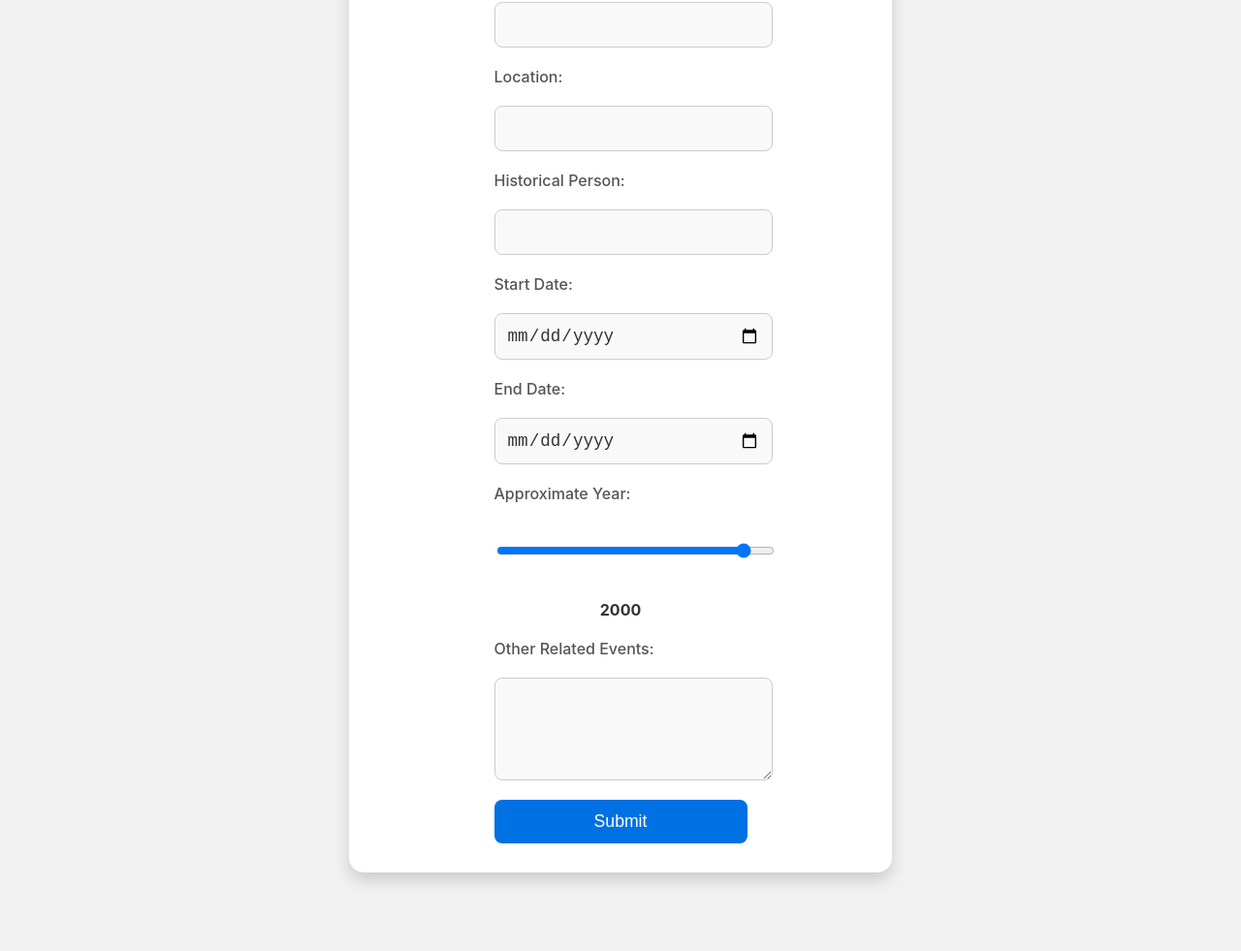
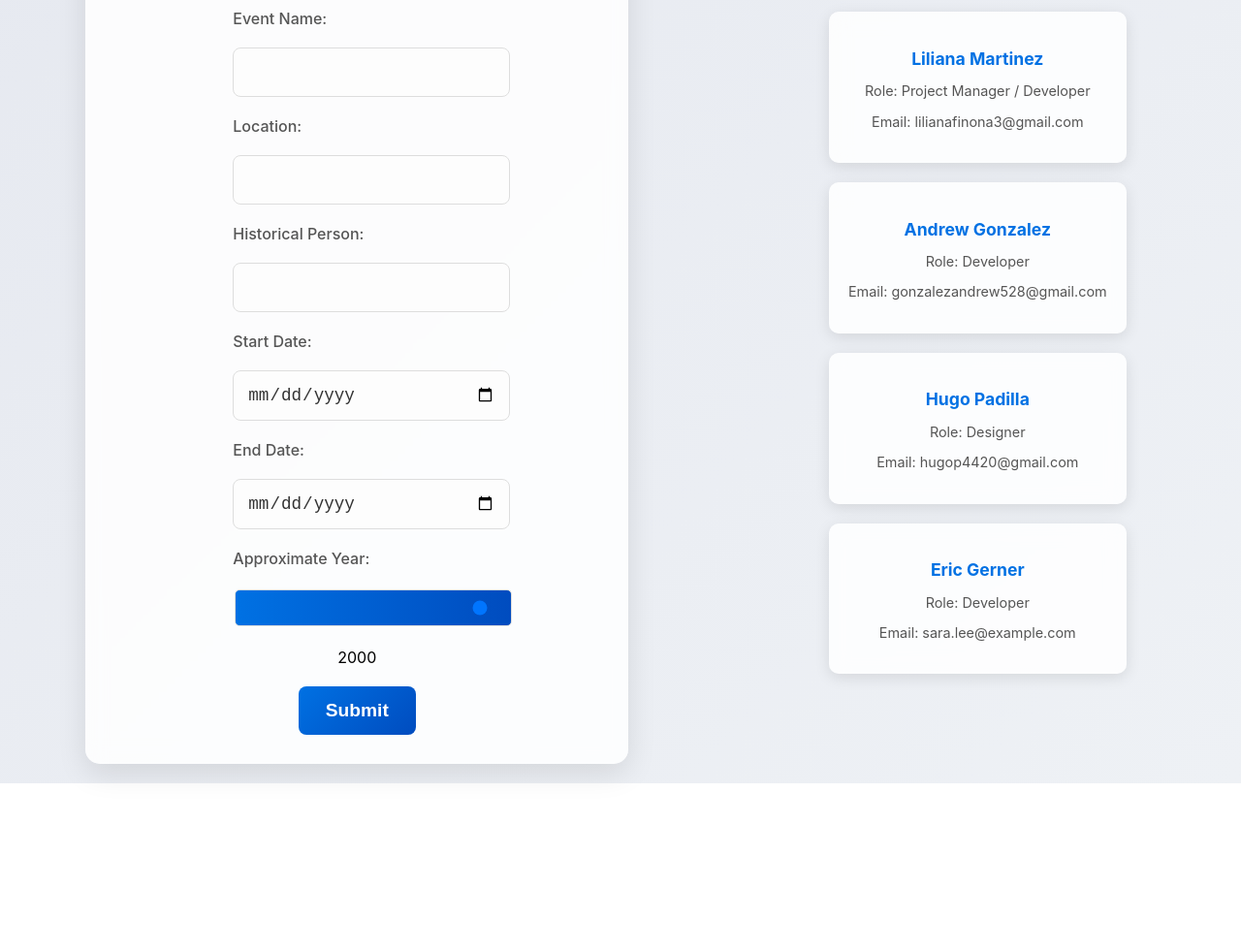
Before and after one commit to hpadi02/TimeForm, a website: page public/index.html in a window 1280 px wide. Shown: the part 179-1160 px from the top of the page at 97% size. After the commit the page ends 987 px from the top, so only its background shows below. Drawn offline with Linux system fonts and the light colour scheme; files whose address does not match are found by name.

Commit message:
Major CSS/Html changes

```diff
--- a/public/css/styles.css
+++ b/public/css/styles.css
@@ -1,37 +1,43 @@
 /* Base Styles */
 body {
-    background-color: #f1f1f1;
-    font-family: -apple-system, BlinkMacSystemFont, "Segoe UI", Roboto, Oxygen, Ubuntu, Cantarell, "Open Sans", "Helvetica Neue", sans-serif;
+    background: linear-gradient(135deg, #e6e9f0 0%, #eef1f5 100%);
+    font-family: -apple-system, BlinkMacSystemFont, "Segoe UI", Roboto, "Open Sans", sans-serif;
     display: flex;
     justify-content: center;
     align-items: center;
-    flex-direction: column;
     min-height: 100vh;
     margin: 0;
 }
 
-/* Main Container - Centered Form */
+/* Main Container */
 .container {
-    width: 100%;
-    max-width: 500px; /* Adjusts the max width of the form */
+    max-width: 500px;
+    width: 90%;
     padding: 30px;
-    background-color: #ffffff;
+    background: rgba(255, 255, 255, 0.85);
+    backdrop-filter: blur(10px);
     border-radius: 15px;
-    box-shadow: 0px 8px 15px rgba(0, 0, 0, 0.15);
+    box-shadow: 0px 10px 30px rgba(0, 0, 0, 0.1);
     text-align: center;
-    margin: 20px auto; /* Adjusts top and bottom margins for spacing */
+    margin: 20px auto;
     display: flex;
     flex-direction: column;
-    align-items: center; /* Centers content within the form */
+    align-items: center;
+    justify-content: center;
+    transition: transform 0.3s ease;
 }
 
+.container:hover {
+    transform: scale(1.01);
+}
 
 /* Header */
 h1 {
-    font-size: 2.2rem;
-    color: #333;
-    margin-bottom: 25px;
+    font-size: 2.4rem;
+    color: #222;
+    margin-bottom: 20px;
     font-weight: 600;
+    letter-spacing: -0.5px;
 }
 
 /* Form Elements */
@@ -52,55 +58,70 @@ input[type="text"],
 input[type="date"],
 input[type="range"],
 textarea {
-    padding: 12px;
-    border: 1px solid #ccc;
+    padding: 14px;
+    border: 1px solid #ddd;
     border-radius: 8px;
     font-size: 1.1rem;
     width: 100%;
-    background-color: #f9f9f9;
+    background-color: #fdfdfd;
     color: #333;
+    transition: border-color 0.3s ease;
 }
 
-textarea {
-    resize: vertical;
-    min-height: 80px;
+input[type="text"]:focus,
+input[type="date"]:focus,
+textarea:focus {
+    border-color: #0071e3;
+    box-shadow: 0 4px 12px rgba(0, 113, 227, 0.2);
 }
 
+/* Submit Button */
 button[type="submit"] {
-    background-color: #0071e3;
+    background: linear-gradient(135deg, #0071e3 0%, #004cbf 100%);
     color: #ffffff;
     border: none;
-    padding: 12px;
+    padding: 14px 28px;
     border-radius: 8px;
-    font-size: 1.1rem;
+    font-size: 1.2rem;
     cursor: pointer;
-    font-weight: 500;
-    transition: background-color 0.3s;
+    font-weight: 600;
+    transition: transform 0.3s ease, box-shadow 0.3s ease;
+    align-self: center;
 }
 
 button[type="submit"]:hover {
-    background-color: #005bb5;
+    transform: translateY(-3px);
+    box-shadow: 0px 10px 20px rgba(0, 113, 227, 0.2);
 }
 
 /* Slider */
 #date-slider {
     width: 100%;
-    margin-top: 8px;
+    -webkit-appearance: none;
+    appearance: none;
+    height: 8px;
+    background: linear-gradient(90deg, #0071e3 0%, #004cbf 100%);
+    border-radius: 5px;
 }
 
-#slider-value {
-    display: block;
-    margin-top: 8px;
-    font-weight: bold;
-    color: #333;
+#date-slider::-webkit-slider-thumb {
+    width: 20px;
+    height: 20px;
+    background-color: #0071e3;
+    border-radius: 50%;
+    cursor: pointer;
+    transition: background-color 0.3s ease;
+}
+
+#date-slider::-webkit-slider-thumb:hover {
+    background-color: #005bb5;
 }
 
 /* Contact Section */
 .contact-section {
-    width: 100%;
     max-width: 1000px;
     text-align: center;
-    margin-top: 50px;
+    margin: 50px auto;
     padding: 30px;
 }
 
@@ -110,53 +131,43 @@ button[type="submit"]:hover {
     margin-bottom: 20px;
 }
 
+/* Card Container */
 .card-container {
     display: grid;
-    grid-template-columns: repeat(auto-fill, minmax(200px, 1fr));
+    grid-template-columns: repeat(auto-fill, minmax(250px, 1fr));
     gap: 20px;
+    justify-content: center;
+    margin: 0 auto;
 }
 
+/* Card Styling */
 .card {
-    background-color: #fff;
-    padding: 15px; /* Reduced padding for more compact look */
+    background-color: rgba(255, 255, 255, 0.85);
+    backdrop-filter: blur(10px);
+    padding: 20px;
     border-radius: 10px;
-    box-shadow: 0px 4px 10px rgba(0, 0, 0, 0.1);
-    text-align: center;
-    transition: transform 0.3s;
+    box-shadow: 0px 4px 15px rgba(0, 0, 0, 0.1);
+    transition: transform 0.3s ease;
+    word-wrap: break-word;
+    min-width: 200px;
 }
 
 .card:hover {
-    transform: translateY(-5px);
+    transform: translateY(-5px) scale(1.02);
 }
 
 .card h3 {
-    font-size: 1.1rem; /* Reduced font size */
+    font-size: 1.1rem;
     color: #0071e3;
     margin-bottom: 6px;
 }
 
 .card p {
-    font-size: 0.9rem; /* Smaller font to prevent overflow */
+    font-size: 0.9rem;
     color: #555;
 }
 
-/* Responsiveness */
-@media (max-width: 600px) {
-    .container {
-        padding: 20px;
-        width: 90%;
-    }
-
-    h1 {
-        font-size: 1.8rem;
-    }
-
-    .contact-section {
-        padding: 20px;
-    }
-}
-
-/* Overlay Styling */
+/* Overlay */
 .overlay {
     position: fixed;
     top: 0;
@@ -164,14 +175,12 @@ button[type="submit"]:hover {
     width: 100%;
     height: 100%;
     background: rgba(0, 0, 0, 0.8);
-    display: none; /* Hidden by default */
+    display: none;
     justify-content: center;
     align-items: center;
     z-index: 1000;
-    overflow: hidden;
 }
 
-/* DeLorean Animation */
 .delorean {
     position: absolute;
     bottom: 20%;
@@ -201,3 +210,31 @@ button[type="submit"]:hover {
     0% { transform: scaleX(0); opacity: 1; }
     100% { transform: scaleX(1); opacity: 0; }
 }
+
+/* Responsiveness */
+@media (max-width: 600px) {
+    .container {
+        padding: 20px;
+        width: 90%;
+    }
+
+    h1 {
+        font-size: 1.8rem;
+    }
+
+    .contact-section {
+        padding: 20px;
+    }
+
+    .card-container {
+        grid-template-columns: 1fr;
+    }
+
+    .card h3 {
+        font-size: 1rem;
+    }
+
+    .card p {
+        font-size: 0.85rem;
+    }
+}
--- a/public/index.html
+++ b/public/index.html
@@ -11,7 +11,6 @@
 <div class="container">
     <h1>Enter Historical Event Details</h1>
     <form id="historical-event-form">
-            <!-- Input fields -->
         <label for="event-name">Event Name:</label>
         <input type="text" id="event-name" name="event-name" required>
 
@@ -21,26 +20,20 @@
         <label for="person-name">Historical Person:</label>
         <input type="text" id="person-name" name="person-name">
 
-            <!-- Date Range Fields -->
         <label for="start-date">Start Date:</label>
         <input type="date" id="start-date" name="start-date">
 
         <label for="end-date">End Date:</label>
         <input type="date" id="end-date" name="end-date">
 
-            <!-- Date Slider for Approximate Date -->
         <label for="date-slider">Approximate Year:</label>
         <input type="range" id="date-slider" name="date-slider" min="1500" max="2023" value="2000" step="1">
         <span id="slider-value">2000</span>
 
-            <!-- Related Events -->
-            <label for="related-events">Other Related Events:</label>
-            <textarea id="related-events" name="related-events" rows="3"></textarea>
-
-            <!-- Submit Button -->
         <button type="submit">Submit</button>
     </form>
 </div>
+
 
     <!-- Contact Section -->
     <section class="contact-section">
```
Lines whose indentation alone changed are shown as unchanged.
